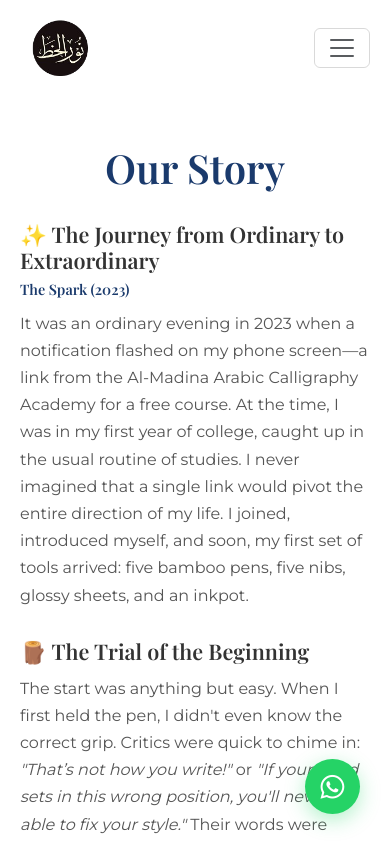
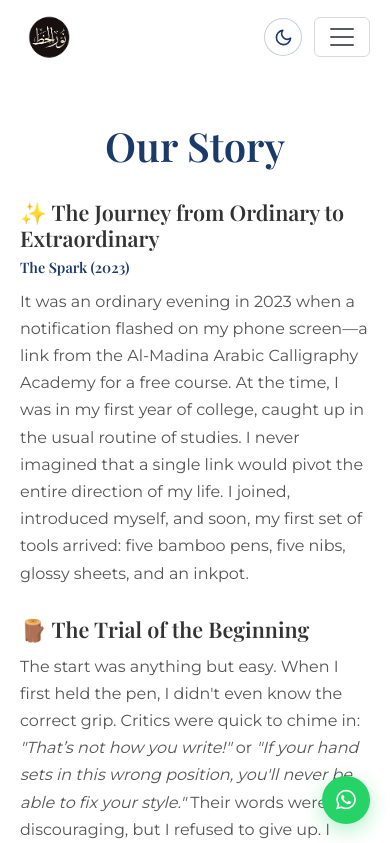
Before and after one commit to hafsaabrar/nuralkhatt, a React (Vite) app: page /about in a window 390 px wide. Shown: the top 843 px of the page. Built offline with nearby package versions, Linux system fonts and the light colour scheme; a web font is replaced by a local one.

Commit message:
final ready

```diff
--- a/src/App.css
+++ b/src/App.css
@@ -43,9 +43,10 @@ body {
 }
 
 .custom-nav-container {
-    display: flex !important;
-    justify-content: space-between !important;
-    align-items: center !important;
+    display: flex;
+    flex-wrap: wrap;
+    justify-content: space-between;
+    align-items: center;
     width: 100%;
 }
 
@@ -63,14 +64,7 @@ body {
     flex-grow: 0 !important;
 }
 
-.navbar-nav {
-    flex-direction: row !important;
-    align-items: center;
-}
-
 .dynamic-nav-links {
-    display: flex !important;
-    align-items: center !important;
     list-style: none;
     margin: 0;
     padding: 0;
@@ -834,6 +828,32 @@ body {
 }
 
 @media (max-width: 991px) {
+    .navbar-collapse {
+        width: 100%;
+        flex-basis: 100%;
+        margin-top: 12px;
+        padding: 12px 18px;
+        border-radius: 16px;
+        background-color: rgba(255, 255, 255, 0.92);
+        backdrop-filter: blur(8px);
+        box-shadow: 0 10px 25px rgba(26, 58, 108, 0.08);
+    }
+    [data-theme="dark"] .navbar-collapse {
+        background-color: rgba(15, 23, 42, 0.95);
+        border: 1px solid #1e293b;
+    }
+    .dynamic-nav-links {
+        flex-direction: column;
+        align-items: flex-start;
+    }
+    .dynamic-nav-links .nav-link {
+        margin-left: 0;
+        padding: 8px 0;
+    }
+    .theme-toggle-btn {
+        margin-left: 0;
+        margin-right: 4px;
+    }
     .hero-section-new {
         height: auto;
         padding: 25px 0 50px 0;
@@ -868,8 +888,58 @@ body {
         top: 0;
         pointer-events: none;
     }
-    .theme-toggle-btn {
-        margin-left: 15px;
-        margin-top: 0;
+}
+
+@media (max-width: 575px) {
+    .logo-img {
+        height: 58px !important;
+        width: 58px !important;
+        max-height: 58px !important;
+        max-width: 58px !important;
+    }
+    .hero-heading {
+        font-size: 2.3rem;
+    }
+    .hero-subheading {
+        font-size: 0.95rem;
+    }
+    .hero-graphic-canvas {
+        height: 380px;
+    }
+    .collections-header-tag {
+        font-size: 1.6rem;
+        top: 40px;
+        left: 50%;
+        transform: translateX(-50%);
+        right: auto;
+        width: 100%;
+        text-align: center;
+    }
+    .frame-top-left {
+        width: 140px;
+        height: 140px;
+        top: 100px;
+        left: 5%;
+        right: auto;
+    }
+    .frame-center-low {
+        width: 130px;
+        height: 130px;
+        bottom: 20px;
+        left: 30%;
+        right: auto;
+    }
+    .frame-main-right {
+        width: 160px;
+        height: 160px;
+        top: 120px;
+        right: 5%;
+    }
+    .whatsapp-float-widget {
+        width: 48px;
+        height: 48px;
+        bottom: 20px;
+        right: 20px;
+        font-size: 1.4rem;
     }
 }
--- a/src/components/Navbar.jsx
+++ b/src/components/Navbar.jsx
@@ -12,24 +12,8 @@ export default function Navbar() {
         <Link className="navbar-brand p-0 m-0" to="/">
           <img src={logoImg} alt="Nur Al Khatt Logo" className="logo-img" />
         </Link>
-        <button
-          className="navbar-toggler"
-          type="button"
-          data-bs-toggle="collapse"
-          data-bs-target="#navbarNav"
-          aria-controls="navbarNav"
-          aria-expanded="false"
-          aria-label="Toggle navigation"
-        >
-          <span className="navbar-toggler-icon"></span>
-        </button>
-        <div className="collapse navbar-collapse justify-content-end" id="navbarNav">
-          <ul className="navbar-nav align-items-lg-center dynamic-nav-links">
-            <li className="nav-item"><Link className="nav-link" to="/">Home</Link></li>
-            <li className="nav-item"><a className="nav-link" href="/#shop">Shop</a></li>
-            <li className="nav-item"><Link className="nav-link" to="/about">About</Link></li>
-            <li className="nav-item"><Link className="nav-link" to="/contact">Contact</Link></li>
-            <li className="nav-item">
+
+        <div className="d-flex align-items-center order-lg-2 nav-actions-group">
           <button
             type="button"
             className="theme-toggle-btn"
@@ -38,7 +22,6 @@ export default function Navbar() {
             title={darkMode ? 'Light Mode' : 'Dark Mode'}
           >
             {darkMode ? (
-                  /* Sun Icon for Light Mode */
               <svg width="20" height="20" viewBox="0 0 24 24" fill="none" stroke="currentColor" strokeWidth="2" strokeLinecap="round" strokeLinejoin="round">
                 <circle cx="12" cy="12" r="5"></circle>
                 <line x1="12" y1="1" x2="12" y2="3"></line>
@@ -51,13 +34,32 @@ export default function Navbar() {
                 <line x1="18.36" y1="5.64" x2="19.78" y2="4.22"></line>
               </svg>
             ) : (
-                  /* Moon Icon for Dark Mode */
               <svg width="19" height="19" viewBox="0 0 24 24" fill="none" stroke="currentColor" strokeWidth="2" strokeLinecap="round" strokeLinejoin="round">
                 <path d="M21 12.79A9 9 0 1 1 11.21 3 7 7 0 0 0 21 12.79z"></path>
               </svg>
             )}
           </button>
-            </li>
+
+          <button
+            className="navbar-toggler ms-2"
+            type="button"
+            data-bs-toggle="collapse"
+            data-bs-target="#navbarNav"
+            aria-controls="navbarNav"
+            aria-expanded="false"
+            aria-label="Toggle navigation"
+          >
+            <span className="navbar-toggler-icon"></span>
+          </button>
+        </div>
+
+        {/* Collapsible Nav Links */}
+        <div className="collapse navbar-collapse justify-content-end order-lg-1" id="navbarNav">
+          <ul className="navbar-nav align-items-lg-center dynamic-nav-links">
+            <li className="nav-item"><Link className="nav-link" to="/">Home</Link></li>
+            <li className="nav-item"><a className="nav-link" href="/#shop">Shop</a></li>
+            <li className="nav-item"><Link className="nav-link" to="/about">About</Link></li>
+            <li className="nav-item"><Link className="nav-link" to="/contact">Contact</Link></li>
           </ul>
         </div>
       </div>
```
Lines whose indentation alone changed are shown as unchanged.
